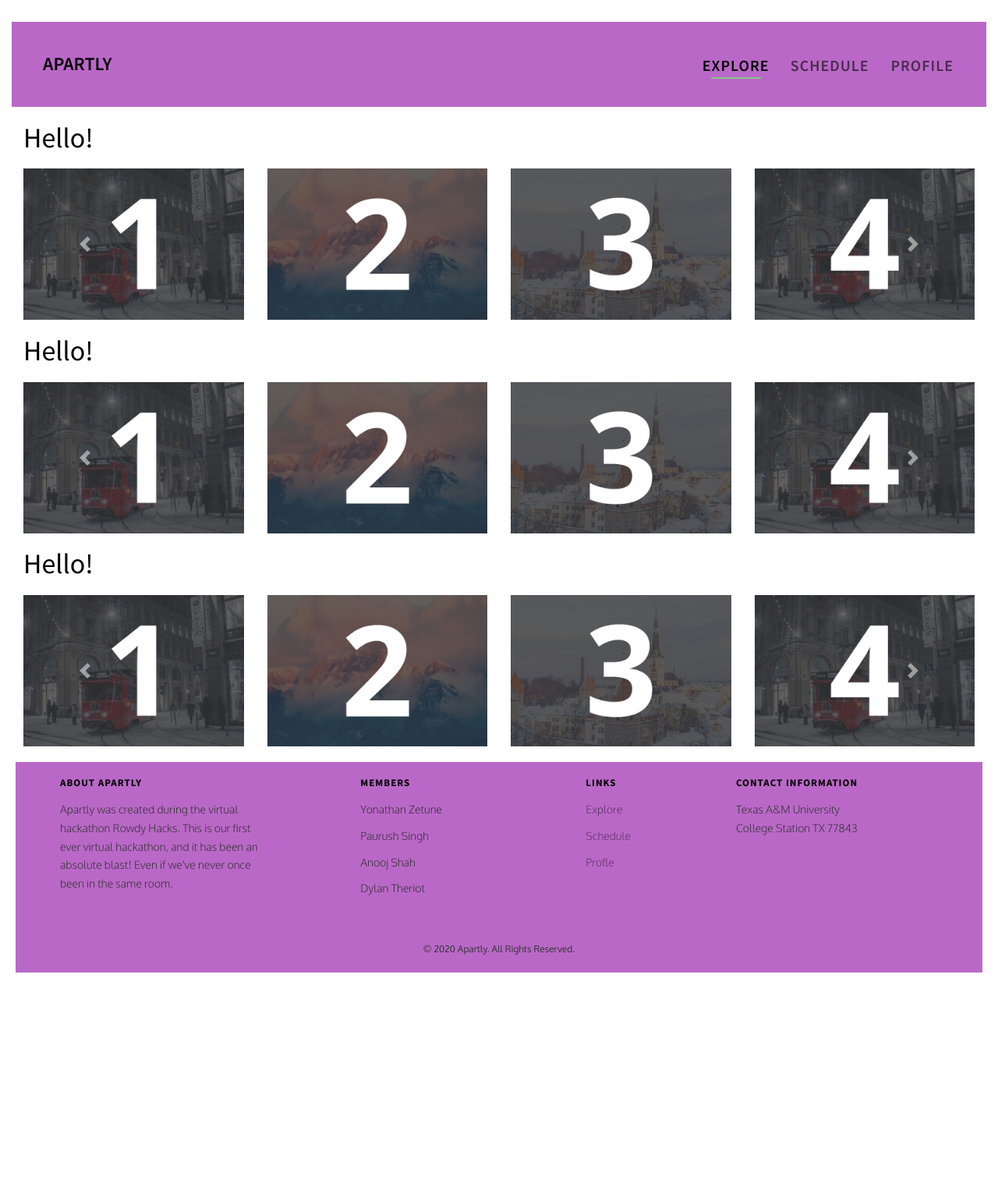
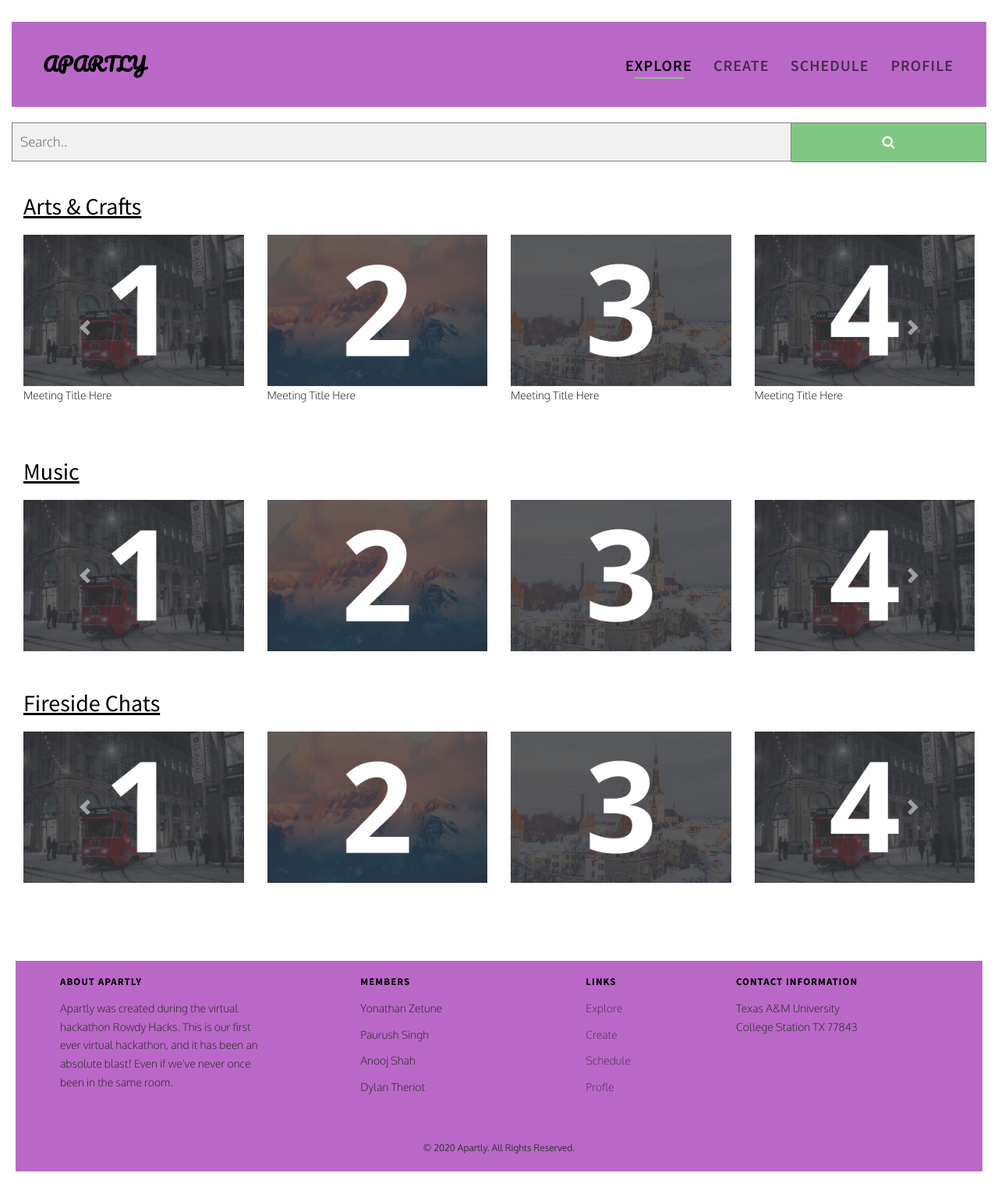
Before and after one commit to anooj-shah/RowdyHacks-Apartly, a Flask app: template frontend/templates/explore.html in a window 1280 px wide. Shown: the whole page at 78% size. Before the commit the page ends 1247 px from the top, so only its background shows below. Run offline with Flask 2, Linux system fonts and the light colour scheme; the template is opened without the code that fills it, so the values that code supplies are empty; some libraries are stand-ins or nearby versions.

Commit message:
cleaned css, init commit for create

```diff
--- a/frontend/templates/explore.html
+++ b/frontend/templates/explore.html
@@ -12,44 +12,91 @@
 
         {% include 'header.html' %}
         {% set active_page = "explore" %}
+        <style>
+
+            form.example input[type=text] {
+              padding: 10px;
+              font-size: 17px;
+              border: 1px solid grey;
+              float: left;
+              width: 80%;
+              background: #f1f1f1;
+            }
+
+            form.example button {
+              float: left;
+              width: 20%;
+              padding: 10px;
+              background: #81c784;
+              color: white;
+              font-size: 17px;
+              border: 0.5px solid grey;
+              border-left: none;
+              cursor: pointer;
+            }
+
+            form.example button:hover {
+              background: #ba68c8;
+            }
+
+            form.example::after {
+              content: "";
+              clear: both;
+              display: table;
+            }
+            </style>
 
     </head>
     <body>
         {% include 'navbar.html' %}
+        <div class="container-fluid" style="margin-top: 20px; margin-bottom: 20px;">
+            <form class="example" action="/">
+                <input type="text" placeholder="Search.." name="search">
+                <button type="submit"><i class="fa fa-search"></i></button>
+                </form>
+        </div>
 
         <div>
             <div class="container-fluid container-header">
                 <div class="col-md-4" style="margin-top: 20px;">
-                    <h1>Hello!</h1>
+                    <h2><u>Arts &amp; Crafts</u></h2>
                 </div>
             </div>
-            <div class="top-content wow fadeIn">
+            <div class="top-content wow fadeIn" style="margin-bottom: 30px;">
                 <div class="container-fluid">
                     <div id="carousel-example" class="carousel slide" data-ride="carousel">
                         <div class="carousel-inner first-ree row w-100 mx-auto" role="listbox">
                             <div class="carousel-item wheathins col-12 col-sm-6 col-md-4 col-lg-3 active">
                                 <img src="{{ url_for('static', filename='images/backgrounds/1.jpg')}}" class="img-fluid mx-auto d-block" alt="img1">
+                                <p>Meeting Title Here</p>
                             </div>
                             <div class="carousel-item wheathins col-12 col-sm-6 col-md-4 col-lg-3">
                                 <img src="{{ url_for('static', filename='images/backgrounds/2.jpg')}}" class="img-fluid mx-auto d-block" alt="img2">
+                                <p>Meeting Title Here</p>
                             </div>
                             <div class="carousel-item wheathins col-12 col-sm-6 col-md-4 col-lg-3">
                                 <img src="{{ url_for('static', filename='images/backgrounds/3.jpg')}}" class="img-fluid mx-auto d-block" alt="img3">
+                                <p>Meeting Title Here</p>
                             </div>
                             <div class="carousel-item wheathins col-12 col-sm-6 col-md-4 col-lg-3">
                                 <img src="{{ url_for('static', filename='images/backgrounds/4.jpg')}}" class="img-fluid mx-auto d-block" alt="img4">
+                                <p>Meeting Title Here</p>
                             </div>
                             <div class="carousel-item wheathins col-12 col-sm-6 col-md-4 col-lg-3">
                                 <img src="{{ url_for('static', filename='images/backgrounds/5.jpg')}}" class="img-fluid mx-auto d-block" alt="img5">
+                                <p>Meeting Title Here</p>
                             </div>
                             <div class="carousel-item wheathins col-12 col-sm-6 col-md-4 col-lg-3">
                                 <img src="{{ url_for('static', filename='images/backgrounds/6.jpg')}}" class="img-fluid mx-auto d-block" alt="img6">
+                                <p>Meeting Title Here</p>
                             </div>
                             <div class="carousel-item wheathins col-12 col-sm-6 col-md-4 col-lg-3">
                                 <img src="{{ url_for('static', filename='images/backgrounds/7.jpg')}}" class="img-fluid mx-auto d-block" alt="img7">
+                                <p>Meeting Title Here</p>
                             </div>
                             <div class="carousel-item wheathins col-12 col-sm-6 col-md-4 col-lg-3">
                                 <img src="{{ url_for('static', filename='images/backgrounds/8.jpg')}}" class="img-fluid mx-auto d-block" alt="img8">
+                                <p>Meeting Title Here</p>
                             </div>
                         </div>
                         <a class="carousel-control-prev" href="#carousel-example" role="button" data-slide="prev">
@@ -66,12 +113,12 @@
         </div>
 
         <div>
-            <div class="container-fluid container-header">
+            <div class="container-fluid container-header" >
                 <div class="col-md-4" style="margin-top: 20px;">
-                    <h1>Hello!</h1>
+                    <h2><u>Music</u></h2>
                 </div>
             </div>
-            <div class="top-content wow fadeIn">
+            <div class="top-content wow fadeIn" style="margin-bottom: 30px;">
                 <div class="container-fluid">
                     <div id="carousel-example2" class="carousel slide" data-ride="carousel">
                         <div class="carousel-inner second-ree row w-100 mx-auto" role="listbox">
@@ -114,12 +161,12 @@
         </div>
 
         <div>
-            <div class="container-fluid container-header">
+            <div class="container-fluid container-header" >
                 <div class="col-md-4" style="margin-top: 20px;">
-                    <h1>Hello!</h1>
+                    <h2><u>Fireside Chats</u></h2>
                 </div>
             </div>
-            <div class="top-content wow fadeIn">
+            <div class="top-content wow fadeIn" style="margin-bottom: 100px;">
                 <div class="container-fluid">
                     <div id="carousel-example3" class="carousel slide" data-ride="carousel">
                         <div class="carousel-inner third-ree row w-100 mx-auto" role="listbox">
--- a/frontend/templates/footer.html
+++ b/frontend/templates/footer.html
@@ -20,6 +20,7 @@
                     <h4>Links</h4>
                     <ul class="fh5co-footer-links">
                         <li><a href="explore">Explore</a></li>
+                        <li><a href="create">Create</a></li>
                         <li><a href="schedule">Schedule</a></li>
                         <li><a href="profile">Profle</a></li>
                     </ul>
--- a/frontend/templates/header.html
+++ b/frontend/templates/header.html
@@ -2,6 +2,8 @@
 	<link href="https://fonts.googleapis.com/css?family=Source+Sans+Pro:400,600,700" rel="stylesheet">
 
 	<!-- Animate.css -->
+	<link rel="stylesheet" type="text/css"
+	href="{{ url_for('static', filename='login/fonts/font-awesome-4.7.0/css/font-awesome.min.css') }}">
 	<link rel="stylesheet" href="{{ url_for('static', filename='css/animate.css') }}">
 	<!-- Icomoon Icon Fonts-->
 	<link rel="stylesheet" href="{{ url_for('static', filename='css/icomoon.css') }}">
@@ -19,3 +21,5 @@
 
 	<!-- Modernizr JS -->
 	<script src="{{ url_for('static', filename='js/modernizr-2.6.2.min.js') }}"></script>
+
+	<link href="https://fonts.googleapis.com/css?family=Pacifico&display=swap" rel="stylesheet">
--- a/frontend/templates/login.html
+++ b/frontend/templates/login.html
@@ -6,7 +6,6 @@
     <title>Login</title>
     <meta charset="UTF-8">
     <meta name="viewport" content="width=device-width, initial-scale=1">
-    <link href="https://fonts.googleapis.com/css?family=Pacifico&display=swap" rel="stylesheet">
     <link rel="stylesheet" type="text/css"
         href="{{ url_for('static', filename='login/fonts/font-awesome-4.7.0/css/font-awesome.min.css') }}">
 
--- a/frontend/templates/navbar.html
+++ b/frontend/templates/navbar.html
@@ -3,11 +3,12 @@
         <div class="top-menu">
             <div class="row">
                 <div class="col-xs-3">
-                    <div id="fh5co-logo"><a href="/">APARTLY</a></div>
+                    <div id="fh5co-logo" style="font-family: 'Pacifico', cursive;"><a href="/">APARTLY</a></div>
                 </div>
                 <div class="col-xs-9 text-right menu-1">
                     <ul>
                         <li class="{{ 'active' if active_page == 'explore' else '' }}"><a href="explore">Explore</a></li>
+                        <li class="{{ 'active' if active_page == 'create' else '' }}"><a href="create">Create</a></li>
                         <li class="{{ 'active' if active_page == 'schedule' else '' }}"><a href="schedule">Schedule</a>
                         </li>
                         <li class="{{ 'active' if active_page == 'profile' else '' }}"><a href="profile">Profile</a></li>
```
Also changed, not shown: frontend/templates/create.html (added, +11 -0 lines), frontend/templates/meeting.html (+9 -3 lines), frontend/templates/profile.html (+21 -22 lines), frontend/templates/schedule.html (+27 -10 lines).
